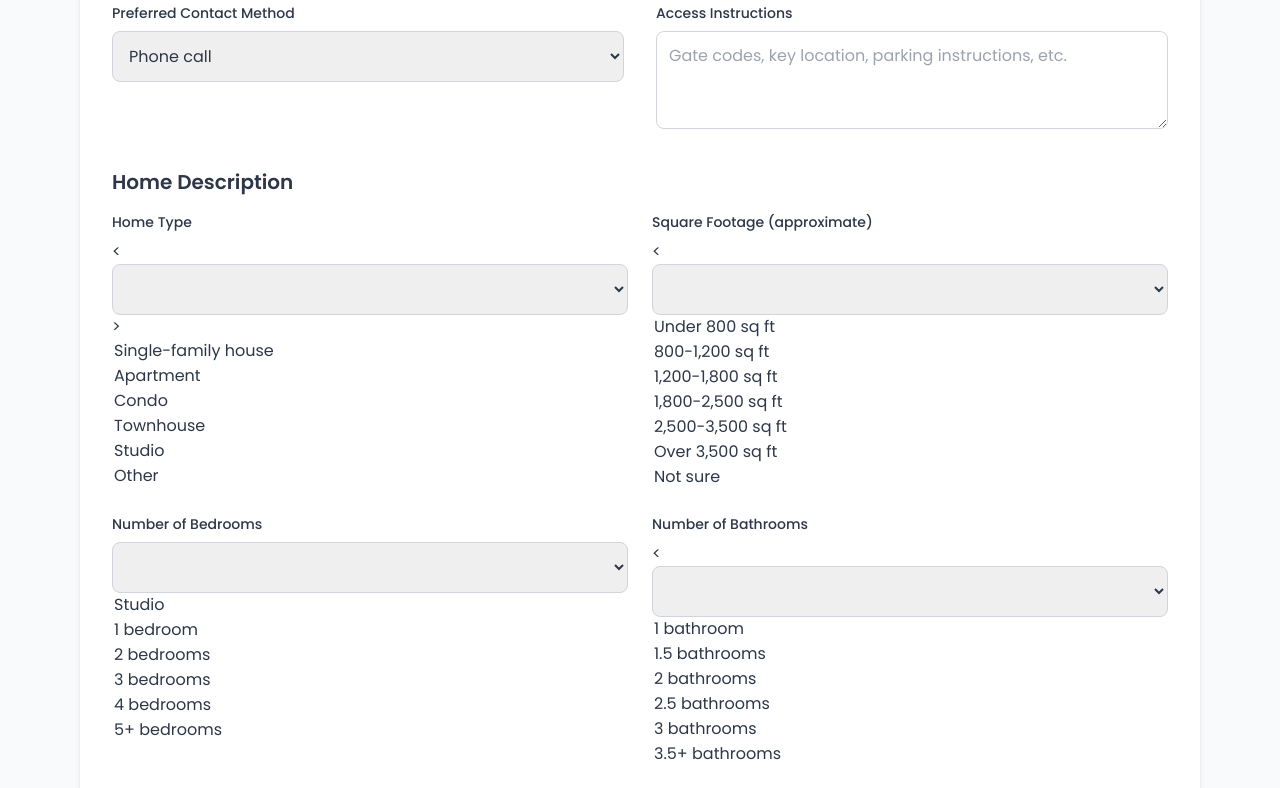
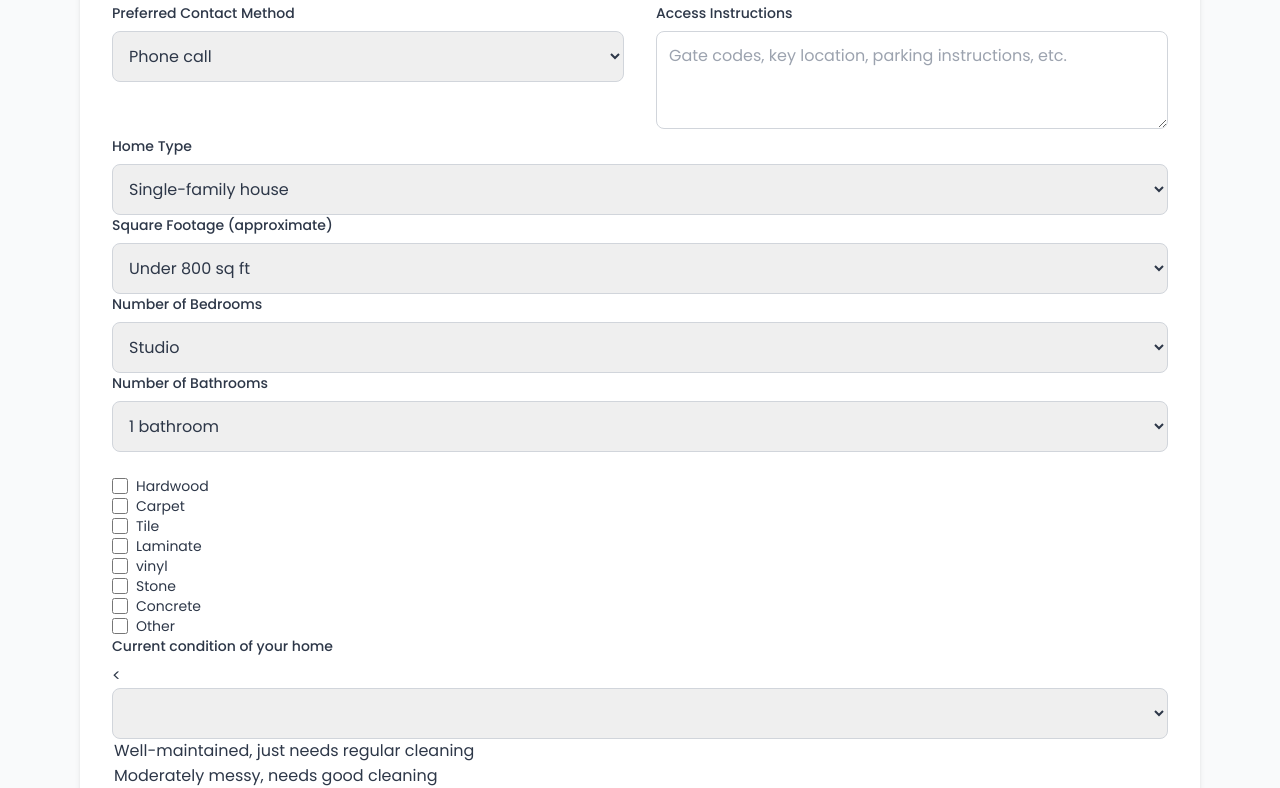
Before and after one commit to PinkMintClean/PinkMintCleanFlyer, a plain HTML site: page index.html in a window 1280 px wide. Shown: the part 4033-4821 px from the top of the page. Drawn offline with nearby package versions, Linux system fonts and the light colour scheme.

Commit message:
index.html

```diff
--- a/index.html
+++ b/index.html
@@ -708,15 +708,9 @@ s0.parentNode.insertBefore(s1,s0);
                     </div>
                 </div>
 
-                <div class="mt-8">
-                    <h3 class="font-semibold text-xl mb-4">Home Description</h3>
-                    <div class="grid md:grid-cols-2 gap-6">
-                        <div>
+                                        <div>
                             <label class="block text-sm font-medium mb-2">Home Type</label>
-                            <<select class="w-full p-3 border border-gray-300 rounded-lg focus:ring-2 focus:ring-pink-mint focus:border-transparent">
-    <!-- options -->
-</select>
->
+                            <select id="homeType" class="w-full p-3 border border-gray-300 rounded-lg focus:ring-2 focus:ring-pink-mint focus:border-transparent">
                                 <option>Single-family house</option>
                                 <option>Apartment</option>
                                 <option>Condo</option>
@@ -726,11 +720,9 @@ s0.parentNode.insertBefore(s1,s0);
                             </select>
                         </div>
                         <div>
-                            <label class="block text-sm font-medium mb-2">Square Footage (approximate)</label>
-                            <<select class="w-full p-3 border border-gray-300 rounded-lg focus:ring-2 focus:ring-pink-mint focus:border-transparent">
-    <!-- options -->
-</select>
-                                <option>Under 800 sq ft</option>
+                            <label class="block text-sm font-medium mb-2">Square Footage (approximate) </label>
+                            <select id="homeType" class="w-full p-3 border border-gray-300 rounded-lg focus:ring-2 focus:ring-pink-mint focus:border-transparent">
+                               <option>Under 800 sq ft</option>
                                 <option>800-1,200 sq ft</option>
                                 <option>1,200-1,800 sq ft</option>
                                 <option>1,800-2,500 sq ft</option>
@@ -739,11 +731,10 @@ s0.parentNode.insertBefore(s1,s0);
                                 <option>Not sure</option>
                             </select>
                         </div>
+
                         <div>
                             <label class="block text-sm font-medium mb-2">Number of Bedrooms</label>
                             <select class="w-full p-3 border border-gray-300 rounded-lg focus:ring-2 focus:ring-pink-mint focus:border-transparent">
-    <!-- options -->
-</select>
                                 <option>Studio</option>
                                 <option>1 bedroom</option>
                                 <option>2 bedrooms</option>
@@ -752,11 +743,9 @@ s0.parentNode.insertBefore(s1,s0);
                                 <option>5+ bedrooms</option>
                             </select>
                         </div>
-                        <div>
+                                        <div>
                             <label class="block text-sm font-medium mb-2">Number of Bathrooms</label>
-                            <<select class="w-full p-3 border border-gray-300 rounded-lg focus:ring-2 focus:ring-pink-mint focus:border-transparent">
-                              <!-- options -->
-                                 </select>
+                            <select id="homeType" class="w-full p-3 border border-gray-300 rounded-lg focus:ring-2 focus:ring-pink-mint focus:border-transparent">
                                 <option>1 bathroom</option>
                                 <option>1.5 bathrooms</option>
                                 <option>2 bathrooms</option>
@@ -765,7 +754,6 @@ s0.parentNode.insertBefore(s1,s0);
                                 <option>3.5+ bathrooms</option>
                             </select>
                         </div>
-                    </div>
 
                     <div class="mt-6 space-y-4">
                         <div>
```
